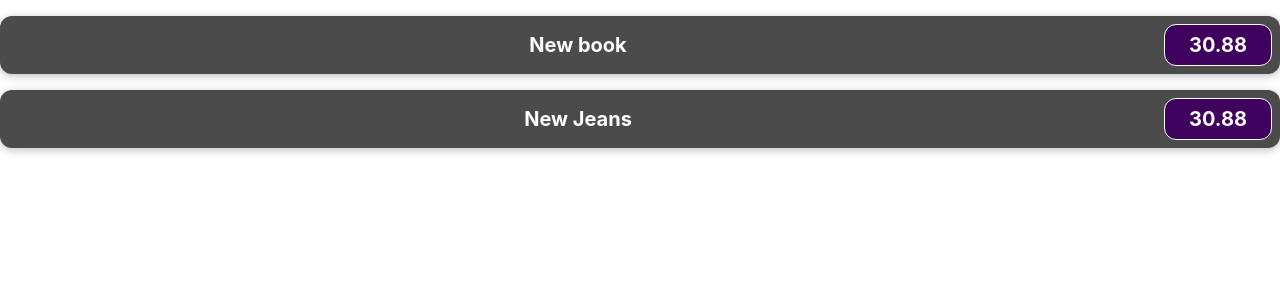
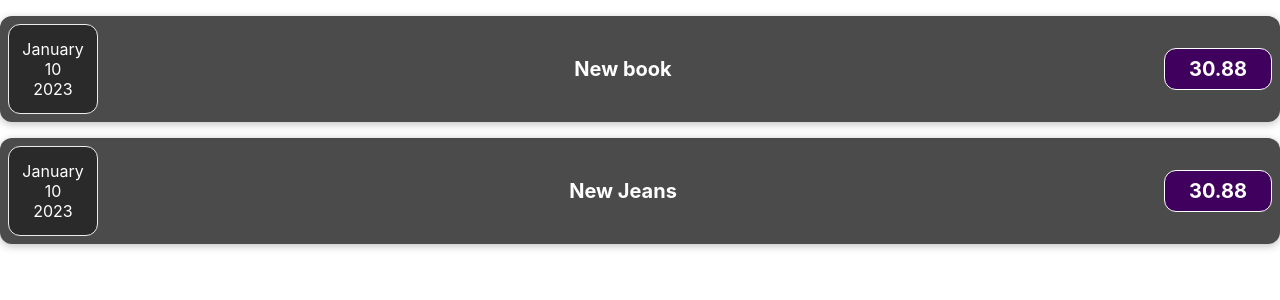
Before and after one commit to ManInBlack-coder/expenses, a React (Create React App) app: page / in a window 1280 px wide. Shown: the top 300 px of the page. Built offline with nearby package versions, Linux system fonts and the light colour scheme.

Commit message:
Ülesanne 1 kujunduse rakendamine komponendile

```diff
--- /dev/null
+++ b/src/Components/ExpenseDate.js
@@ -0,0 +1,20 @@
+function ExpenseDate(props){
+
+
+
+    const day = props.date.toLocaleString('en-US',{day:
+    '2-digit'}  )
+    const month = props.date.toLocaleString('en-US',{month:
+    'long'} )
+    const year = props.date.getFullYear()
+
+    return (
+        <div className="DateBox">
+            <div>{month} </div>
+            <div>{day} </div>
+            <div>{year} </div>
+        </div>
+    )
+}
+
+export default ExpenseDate
--- a/src/Components/ExpenseItem.css
+++ b/src/Components/ExpenseItem.css
@@ -1,6 +1,6 @@
 .expense-item {
     display: flex;
-    justify-content: space-between;
+    justify-content: center;
     align-items: center;
     box-shadow: 0 2px 8px rgba(0, 0, 0, 0.25);
     padding: 0.5rem;
@@ -8,8 +8,9 @@
     border-radius: 12px;
     background-color: #4b4b4b;
     color: white;
+
 }
-
+/*Ostetav*/
 .expense-item__description {
     display: flex;
     flex-direction: column;
@@ -38,6 +39,7 @@
     border-radius: 12px;
 }
 
+/*Hind*/
 @media (min-width: 580px) {
     .expense-item__description {
         flex-direction: row;
@@ -55,3 +57,29 @@
         padding: 0.5rem 1.5rem;
     }
 }
+
+.expense-date__month {
+    font-size: 0.75rem;
+    font-weight: bold;
+}
+
+.expense-date__year {
+    font-size: 0.75rem;
+}
+
+.expense-date__day {
+    font-size: 1.5rem;
+    font-weight: bold;
+}
+.DateBox{
+    display: flex;
+    flex-direction: column;
+    width: 5.5rem;
+    height: 5.5rem;
+    border: 1px solid #ececec;
+    background-color: #2a2a2a;
+    color: white;
+    border-radius: 12px;
+    align-items: center;
+    justify-content: center;
+}
--- a/src/Components/ExpenseItem.js
+++ b/src/Components/ExpenseItem.js
@@ -1,17 +1,16 @@
 import './ExpenseItem.css'
+import ExpenseDate from "./ExpenseDate";
 
 
 function ExpenseItem(props){
-    console.log(props)
-
     return (
         <div className='expense-item'>
-            <div>{props.expenseData.date.toString}</div>
+            <ExpenseDate date={props.expenseData.date}></ExpenseDate>
             <div className='expense-item__description'>
-                <h2>{props.expenseData.title}</h2>
+                <h2>{props.expenseData.title} </h2>
                 <div className='expense-item__price'>{props.expenseData
-                .price}</div>
-            </div>
+                .price} </div>
+                </div>
         </div>
     )
 }
```
